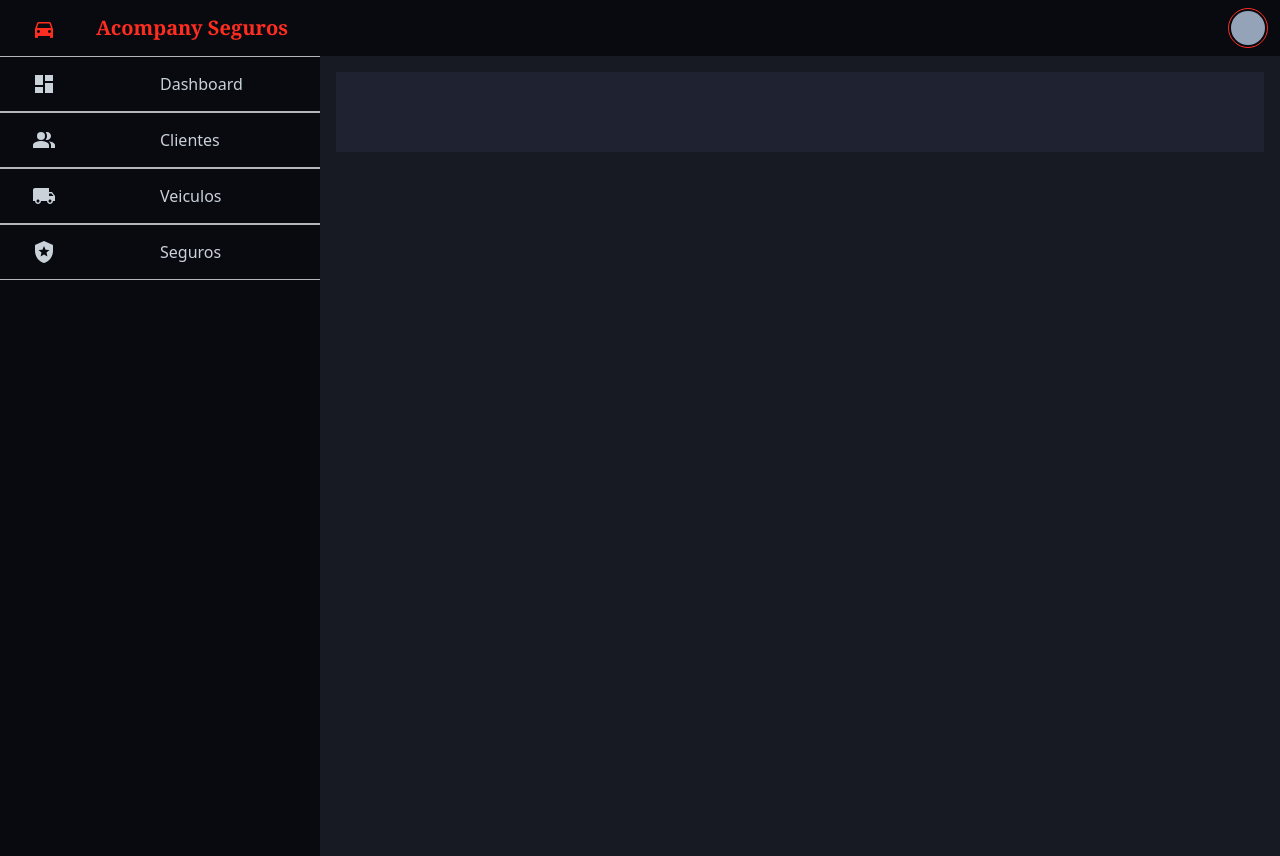
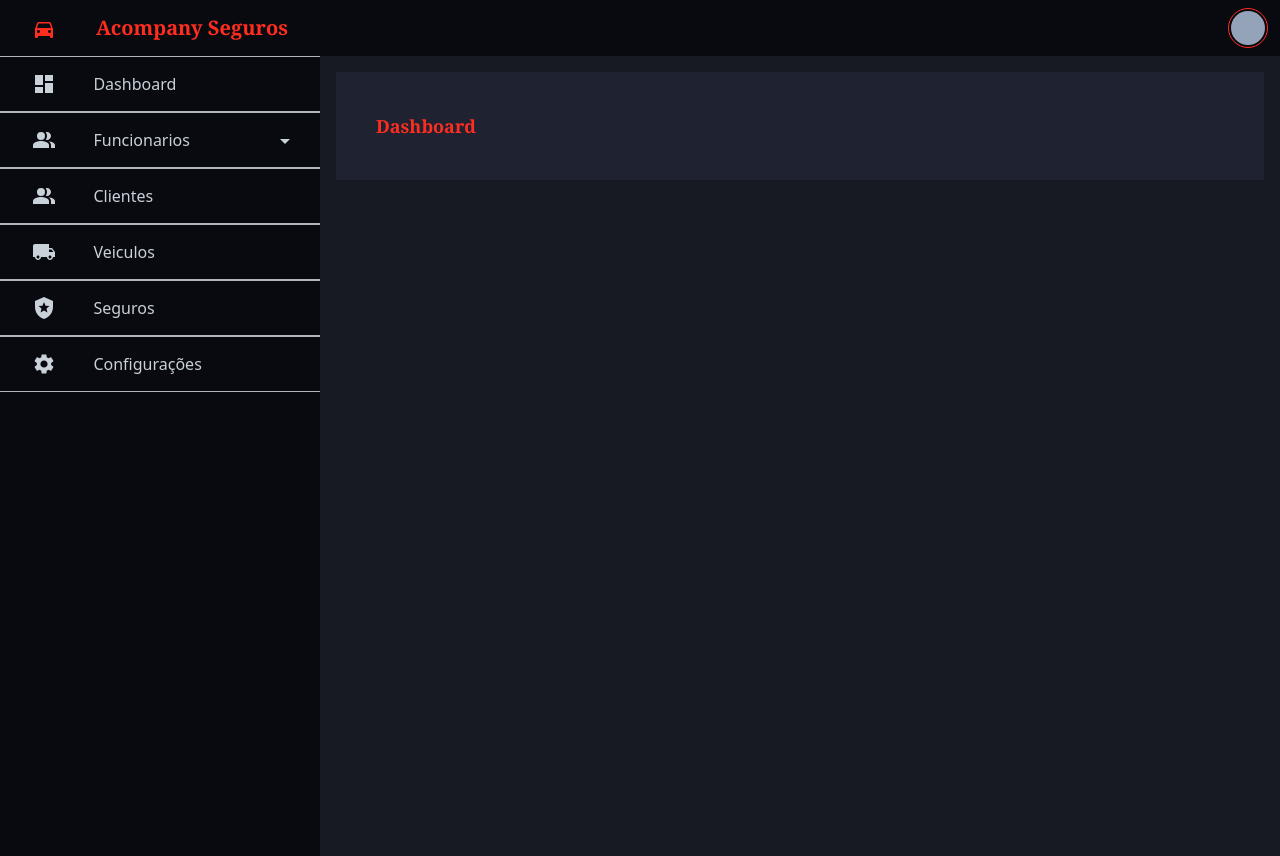
Before and after one commit to robert-office/dashboard-seguros, a React (Create React App) app in the folder frontend/: page / in a window 1280 px wide. Built offline with nearby package versions, Linux system fonts and the light colour scheme.

Commit message:
add: dropdown funcionando

```diff
--- a/frontend/package.json
+++ b/frontend/package.json
@@ -18,6 +18,7 @@
     "react-dom": "^17.0.2",
     "react-router-dom": "^6.2.1",
     "react-scripts": "5.0.0",
+    "styled-components": "^5.3.3",
     "typescript": "^4.5.5",
     "web-vitals": "^2.1.4"
   },
@@ -47,6 +48,7 @@
   },
   "devDependencies": {
     "@types/react-scroll": "^1.8.3",
+    "@types/styled-components": "^5.1.22",
     "gh-pages": "^3.2.3",
     "tailwindcss": "^3.0.16"
   }
--- a/frontend/public/index.html
+++ b/frontend/public/index.html
@@ -23,7 +23,7 @@
 
   <!--Insert Twitter Card Markup -->
 
-  <title>Robert Curriculo</title>
+  <title>Seguros Dashboard</title>
 
   <link rel="stylesheet" href="https://fonts.googleapis.com/css?family=Roboto:300,400,500,700&display=swap" />
   <link rel="stylesheet" href="https://fonts.googleapis.com/icon?family=Material+Icons" />
--- a/frontend/src/components/menuItens/MenuItens.tsx
+++ b/frontend/src/components/menuItens/MenuItens.tsx
@@ -1,28 +1,89 @@
 import useMediaQuery from '@mui/material/useMediaQuery';
+import { NavLink } from 'react-router-dom';
+import { IheaderMenuItens } from '../../utils/MenuHeaderItens';
+import ArrowDropDownIcon from '@mui/icons-material/ArrowDropDown';
+import { useState } from 'react';
+import styled from "styled-components";
 
-interface ImenuItens {
-    text: string,
-    children: React.ReactNode,
-    href: string
-}
+const SubItenDropdown = styled.div`
+transition: max-height 0.5s ease-in-out;
+`;
 
-
-export const MenuItens = ({ text, children, href }: ImenuItens) => {
+export const MenuItens = ({ text, icon, href, sub }: IheaderMenuItens) => {
+    const [dropdown, setDropdown] = useState(false);
+    const [dropdownIcon, setDropdownIcon] = useState(false);
 
     const LGmatches = useMediaQuery('(min-width:1024px)');
 
+    if (sub) {
         return (
-        <a href={href} className="w-full flex flex-row h-14 border-collapse border-y border-borderColor bg-primaryColor hover:bg-primaryColorHovered justify-between px-8">
-
-            <div style={{width: LGmatches ? "50%" : "100%"}} className="h-full flex">
-                {children}
+            <>
+                <button onClick={() => {
+                    setDropdown(!dropdown);
+                    setDropdownIcon(!dropdownIcon);
+                }}
+                    className={"w-full flex flex-row h-14 border-collapse border-y border-borderColor bg-primaryColor hover:bg-primaryColorHovered justify-between px-8"}>
+                    <div style={{ width: LGmatches ? "24%" : "100%" }} className="h-full flex">
+                        {icon}
                     </div>
 
-            <div style={{width: "50%"}} className="h-full hidden lg:flex">
+                    <div style={{ width: "70%" }} className="h-full hidden lg:flex">
                         <p className="text-fontColor text-left font-sans font-medium text-base self-center">
                             {text}
                         </p>
                     </div>
-        </a>
+
+                    <div style={{ width: "6%" }} className="h-full hidden lg:flex">
+                        <p className="text-fontColor text-left font-sans font-medium text-base self-center">
+                            <ArrowDropDownIcon className={ dropdownIcon ? "rotate-180 transition-transform self-center" : "transition-transform self-center"} sx={{ color: "#C9D1D9" }} />
+                        </p>
+                    </div>
+                </button>
+                <SubItenDropdown className={dropdown ? "max-h-96 flex flex-col" : "max-h-0"}>
+
+                    {sub.map((subItem, id) => {
+                        return (
+                            <NavLink key={`${id}_subMenu`} to={subItem.href} className={"w-full flex flex-row h-14 border-collapse bg-containerColor hover:bg-primaryColorHovered justify-between px-8"}>
+
+                                <div style={{ width: LGmatches ? "24%" : "100%" }} className="h-full flex">
+                                    {!LGmatches ? subItem.icon : ""}
+                                </div>
+
+                                <div style={{ width: "70%" }} className="h-full hidden lg:flex">
+                                    <p className="text-fontColor text-left font-sans font-medium text-base self-center">
+                                        {subItem.text}
+                                    </p>
+                                </div>
+
+                                <div style={{ width: "6%" }} className="h-full hidden lg:flex">
+
+                                </div>
+                            </NavLink>
+                        )
+                    })}
+                </SubItenDropdown>
+            </>
         )
     }
+    else {
+        return (
+            <NavLink to={href} className={(nav) => nav.isActive ? "w-full flex flex-row h-14 border-collapse border-y border-borderColor bg-primaryColor hover:bg-primaryColorHovered justify-between px-8" : "w-full flex flex-row h-14 border-collapse border-y border-borderColor bg-primaryColor hover:bg-primaryColorHovered justify-between px-8"}>
+
+                <div style={{ width: LGmatches ? "24%" : "100%" }} className="h-full flex">
+                    {icon}
+                </div>
+
+                <div style={{ width: "70%" }} className="h-full hidden lg:flex">
+                    <p className="text-fontColor text-left font-sans font-medium text-base self-center">
+                        {text}
+                    </p>
+                </div>
+
+                <div style={{ width: "6%" }} className="h-full hidden lg:flex">
+
+                </div>
+            </NavLink>
+        )
+    }
+
+}
--- /dev/null
+++ b/frontend/src/components/typografy/SectionTitle.tsx
@@ -0,0 +1,9 @@
+interface TypProps {
+    text: string
+}
+
+export const SectionTitle = ({ text }: TypProps) => {
+    return (
+        <p className='text-lg font-semibold font-serif text-secundaryColor lg:flex hidden'> {text} </p>
+    );
+}
--- a/frontend/src/layouts/baseLayout/BaseLayout.tsx
+++ b/frontend/src/layouts/baseLayout/BaseLayout.tsx
@@ -1,40 +1,12 @@
 import { Header } from "../Header";
 import { MenuItens } from "../../components/menuItens/MenuItens";
-
-import PeopleAltIcon from '@mui/icons-material/PeopleAlt';
-import DashboardIcon from '@mui/icons-material/Dashboard';
-import LocalShippingIcon from '@mui/icons-material/LocalShipping';
-import LocalPoliceIcon from '@mui/icons-material/LocalPolice';
-
 import useMediaQuery from '@mui/material/useMediaQuery';
 import { Container } from "../../components/container/Container";
+import { menus } from "../../utils/MenuHeaderItens";
 
 interface LayoutProps {
     children?: React.ReactNode;
 }
-
-const menus = [
-    {
-        text: "Dashboard",
-        href: "#",
-        icon: <DashboardIcon className="self-center" sx={{ color: "#C9D1D9" }} />
-    },
-    {
-        text: "Clientes",
-        href: "#",
-        icon: <PeopleAltIcon className="self-center" sx={{ color: "#C9D1D9" }} />
-    },
-    {
-        text: "Veiculos",
-        href: "#",
-        icon: <LocalShippingIcon className="self-center" sx={{ color: "#C9D1D9" }} />
-    },
-    {
-        text: "Seguros",
-        href: "#",
-        icon: <LocalPoliceIcon className="self-center" sx={{ color: "#C9D1D9" }} />
-    }
-]
 
 export const BaseLayout = ({ children }: LayoutProps) => {
     const LGmatches = useMediaQuery('(min-width:1024px)');
@@ -49,7 +21,7 @@ export const BaseLayout = ({ children }: LayoutProps) => {
                 }}>
                     <div className='relative w-full h-full flex flex-col'>
                         {menus.map((menuItem, id) => {
-                            return <MenuItens key={id} text={menuItem.text} href={menuItem.href} > {menuItem.icon} </MenuItens>
+                            return <MenuItens key={id} text={menuItem.text} sub={menuItem.sub} href={menuItem.href} icon={menuItem.icon} ></MenuItens>
                         })}
                     </div>
                 </aside>
--- a/frontend/src/pages/home/Home.tsx
+++ b/frontend/src/pages/home/Home.tsx
@@ -1,11 +1,11 @@
+import { SectionTitle } from "../../components/typografy/SectionTitle";
 import { BaseLayout } from "../../layouts/baseLayout/BaseLayout";
-
 
 export const Home = () => {
     return (
         <>
             <BaseLayout>
-
+                <SectionTitle text="Dashboard"/>
             </BaseLayout>
         </>
     );
--- /dev/null
+++ b/frontend/src/utils/MenuHeaderItens.tsx
@@ -0,0 +1,63 @@
+import PeopleAltIcon from '@mui/icons-material/PeopleAlt';
+import DashboardIcon from '@mui/icons-material/Dashboard';
+import LocalShippingIcon from '@mui/icons-material/LocalShipping';
+import LocalPoliceIcon from '@mui/icons-material/LocalPolice';
+import SettingsIcon from '@mui/icons-material/Settings';
+
+export interface IheaderMenuItens {
+    text: string,
+    href: string,
+    icon: JSX.Element,
+    sub?: IheadeSubMenu[]
+}
+
+export interface IheadeSubMenu {
+    text: string,
+    href: string,
+    icon: JSX.Element,
+}
+
+export const menus: IheaderMenuItens[] = [
+    {
+        text: "Dashboard",
+        href: "#",
+        icon: <DashboardIcon className="self-center" sx={{ color: "#C9D1D9" }} />
+    },
+    {
+        text: "Funcionarios",
+        href: "#",
+        icon: <PeopleAltIcon className="self-center" sx={{ color: "#C9D1D9" }} />,
+        sub: [
+            {
+                text: "Vendedores",
+                href: "#",
+                icon: <PeopleAltIcon className="self-center" sx={{ color: "#C9D1D9" }} />
+            },
+            {
+                text: "Telemarketing",
+                href: "#",
+                icon: <PeopleAltIcon className="self-center" sx={{ color: "#C9D1D9" }} />
+            }
+        ]
+    },
+    {
+        text: "Clientes",
+        href: "#",
+        icon: <PeopleAltIcon className="self-center" sx={{ color: "#C9D1D9" }} />
+    },
+    {
+        text: "Veiculos",
+        href: "#",
+        icon: <LocalShippingIcon className="self-center" sx={{ color: "#C9D1D9" }} />
+    },
+    {
+        text: "Seguros",
+        href: "#",
+        icon: <LocalPoliceIcon className="self-center" sx={{ color: "#C9D1D9" }} />
+    },
+    {
+        text: "Configurações",
+        href: "#",
+        icon: <SettingsIcon className="self-center" sx={{ color: "#C9D1D9" }} />
+    }
+]
```
Also changed, not shown: 1 other file (tests, documents, lock files or other folders). Lines whose indentation alone changed are shown as unchanged.
